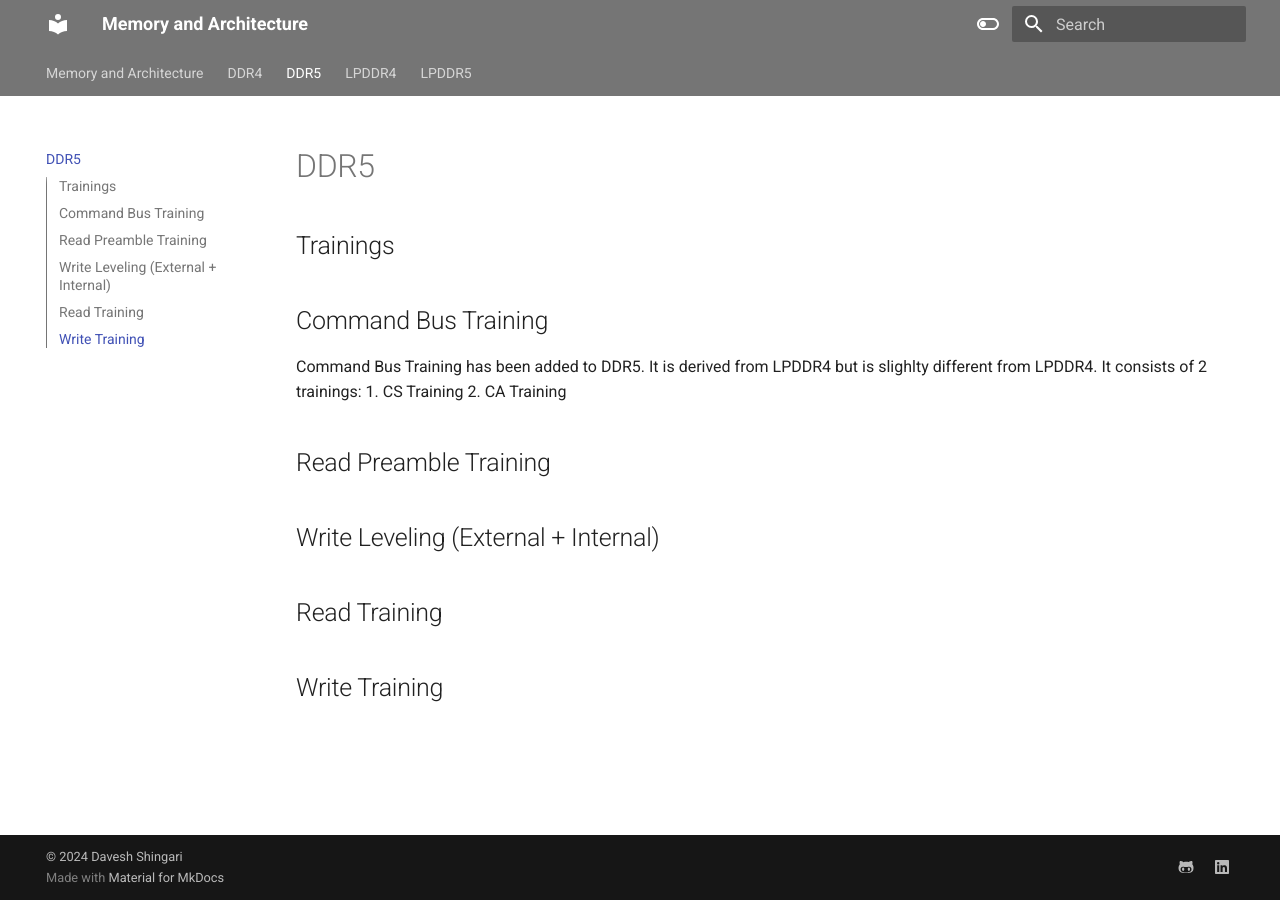
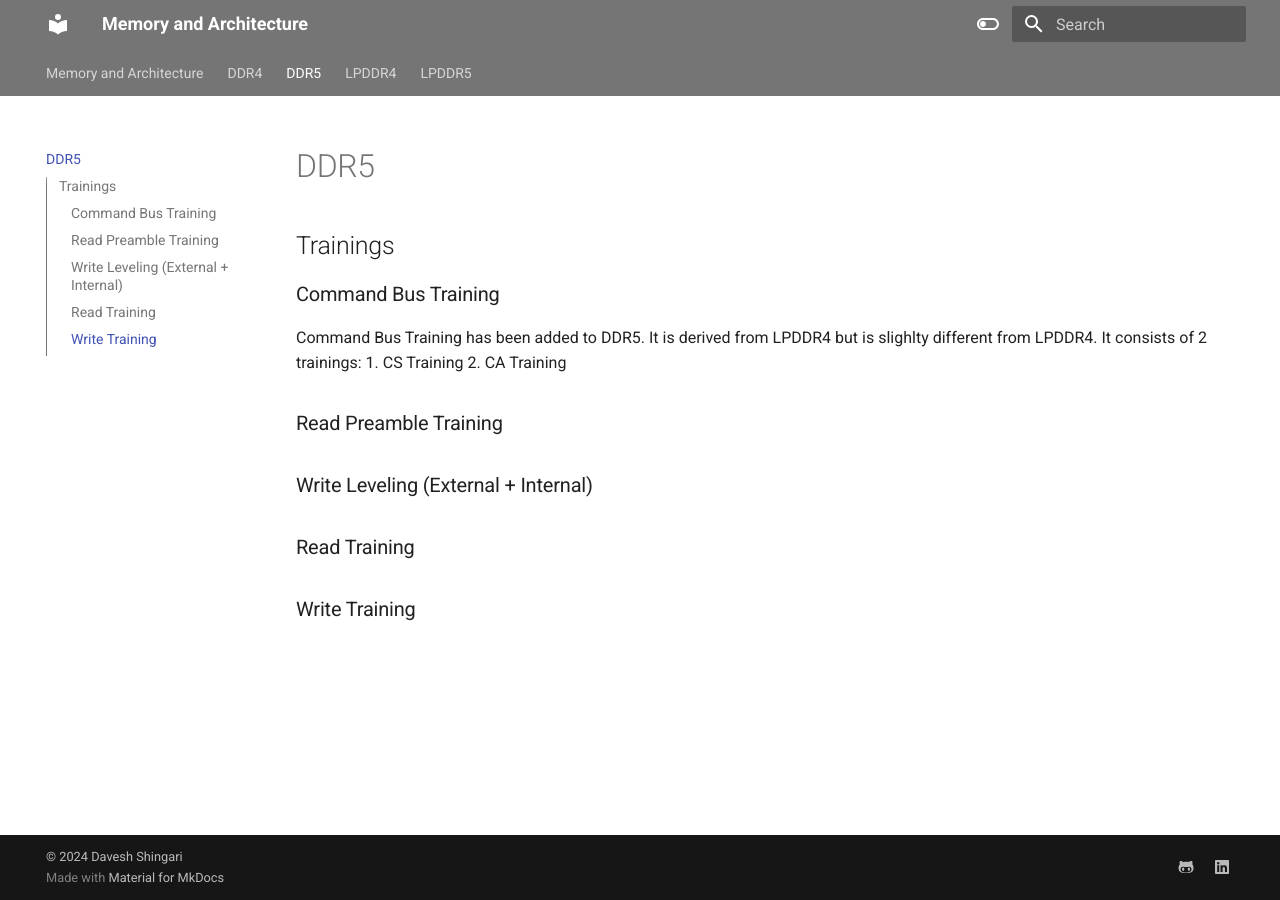
Before and after one commit to shingaridavesh/memoryandarchitecture, an MkDocs documentation site: the page built from docs/DDR5.md, in a window 1280 px wide. Built offline with MkDocs 1.6.1 and Material for MkDocs 9.7.7, drawn with Linux system fonts in a browser that asks for light colours.

Commit message:
Update DDR5.md

```diff
--- a/docs/DDR5.md
+++ b/docs/DDR5.md
@@ -1,11 +1,11 @@
 #DDR5
 
 ##Trainings
-##Command Bus Training
+###Command Bus Training
 Command Bus Training has been added to DDR5. It is derived from LPDDR4 but is slighlty different from LPDDR4. It consists of 2 trainings:
 1. CS Training
 2. CA Training
-##Read Preamble Training
-##Write Leveling (External + Internal)
-##Read Training
-##Write Training
+###Read Preamble Training
+###Write Leveling (External + Internal)
+###Read Training
+###Write Training
```
